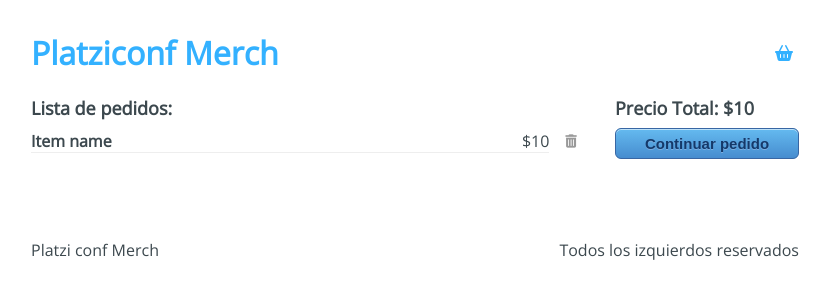
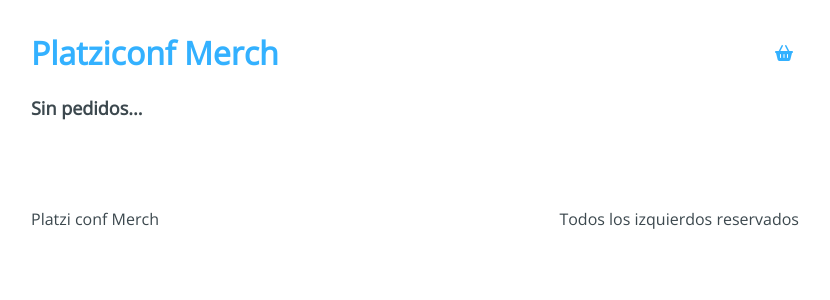
Before and after one commit to saniag081/platzi-conf-merch, a React app: page /checkout in a window 1280 px wide. Shown: the top 300 px of the page, without its empty margins (225-1055 px from the left). Built offline with nearby package versions, Linux system fonts and the light colour scheme.

Commit message:
added logic at Checkout

```diff
--- a/src/containers/Checkout.jsx
+++ b/src/containers/Checkout.jsx
@@ -1,28 +1,48 @@
-import React from 'react'
+import React, { useContext } from 'react'
 import { Link } from 'react-router-dom'
 import '../styles/components/Checkout.css'
+import AppContext from '../context/AppContext'
 
 export default function Checkout() {
+	const { state, removeFromCart } = useContext(AppContext);
+	const { cart } = state
+
+	const handleRemove = (product, i) => () => {
+		removeFromCart(product, i)
+	}
+
+	const handleSumTotal = () => {
+		const reducer = (accumulator, currentValue) => accumulator + currentValue.price;
+		const sum = cart.reduce(reducer, 0);
+		return sum
+	}
+
 	return (
 		<div className="Checkout">
 			<div className="Checkout-content">
-				<h3>Lista de pedidos:</h3>
-				<div className="Checkout-item">
+				{cart.length > 0
+					? <h3>Lista de pedidos:</h3>
+					: <h3>Sin pedidos...</h3>}
+				{cart.map((item, i) => (
+					<div className="Checkout-item" key={item.id}>
 						<div className="Checkout-element">
-						<h4>Item name</h4>
-						<span>$10</span>
+							<h4>{ item.title }</h4>
+							<span>{ item.price }</span>
 						</div>
-					<button type="button">
+						<button type="button" onClick={handleRemove(item, i)}>
 							<i className="fas fa-trash-alt" />
 						</button>
 					</div>
+				))}
 			</div>
+			{cart.length > 0 && (
 				<div className="Checkout-sidebar">
-				<h3>Precio Total: $10</h3>
+					<h3>{`Precio Total: ${handleSumTotal()}`}</h3>
 					<Link to="checkout/information">
 						<button type="button">Continuar pedido</button>
 					</Link>
 				</div>
+			)}
 		</div>
 	)
 }
--- a/src/hooks/useInitialState.js
+++ b/src/hooks/useInitialState.js
@@ -11,11 +11,12 @@ function useInitialState() {
 		})
 	}
 
-	const removeFromCart = payload => {
+	const removeFromCart = (payload, indexToRemove) => {
 		setState({
 			...state,
-			cart: state.cart.filter(item => item.id !== payload.id)
+			cart: state.cart.filter((item, index) => item.id !== payload.id || index !== indexToRemove)
 		})
+		console.log(payload, indexToRemove)
 	}
 
 	return {
```
Lines whose indentation alone changed are shown as unchanged.
